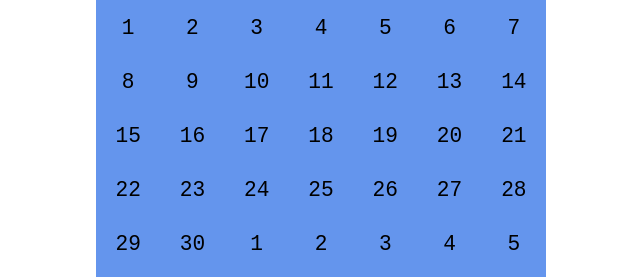
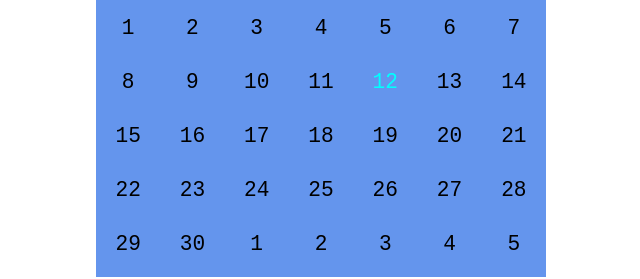
Before and after one commit to rfloarea/calendar-widget, a plain HTML site: page index.html in a window 1280 px wide. Shown: the part 155-434 px from the top of the page, 319-959 px from the left. Drawn offline with nearby package versions, Linux system fonts and the light colour scheme.

Commit message:
active class style

```diff
--- a/style.css
+++ b/style.css
@@ -52,3 +52,7 @@ header .calendar-navigation span {
 .calendar-body .calendar-dates li {
   margin-top: 30px;
 }
+
+.calendar-dates li.active {
+  color: aqua;
+}
```
